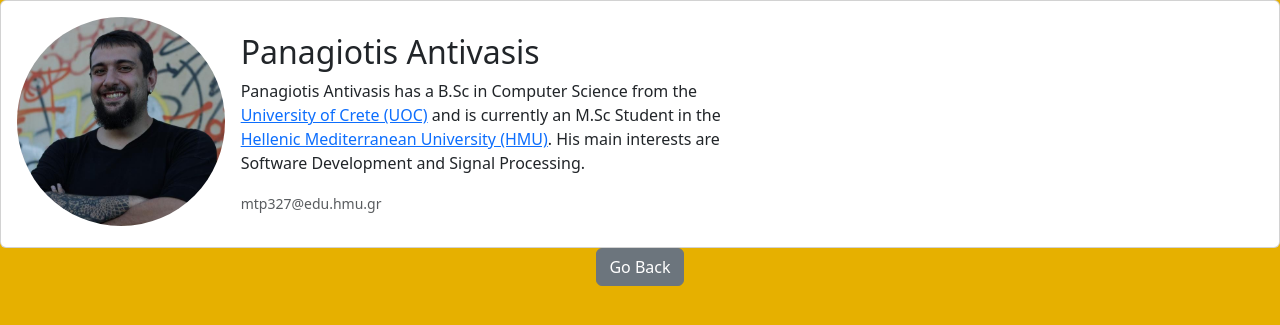
After one commit to Antibas/The-White-Rabbit-Demo, a Flask app: template templates/about.html in a window 1280 px wide. The commit adds this page. Shown: the top 325 px of the page. Run offline with Flask 3, Linux system fonts and the light colour scheme; the template is opened without the code that fills it, so the values that code supplies are empty; parts of the project's set-up code (start-up, migrations or seed data) failed here and were passed over.

Commit message:
feat: :sparkles: Added About

```diff
--- /dev/null
+++ b/templates/about.html
@@ -0,0 +1,41 @@
+<!DOCTYPE html>
+<html lang="en">
+<head>
+    <meta charset="UTF-8">
+    <meta name="viewport" content="width=device-width, initial-scale=1.0">
+    <title>About Us</title>
+            <link href="https://cdn.jsdelivr.net/npm/bootstrap@5.3.3/dist/css/bootstrap.min.css" rel="stylesheet" integrity="sha384-QWTKZyjpPEjISv5WaRU9OFeRpok6YctnYmDr5pNlyT2bRjXh0JMhjY6hW+ALEwIH" crossorigin="anonymous">
+        <!-- <link rel="stylesheet" href="{{ url_for('static', filename='css/styles.css') }}">
+        <link rel="shortcut icon" href="{{ url_for('static', filename='favicon.ico') }}"> -->
+        <link rel="stylesheet" href="static/css/styles.css">
+        <link rel="shortcut icon" href="static/favicon.ico">
+        <link rel="stylesheet" href="https://cdnjs.cloudflare.com/ajax/libs/font-awesome/6.4.0/css/all.min.css" integrity="sha512-iecdLmaskl7CVkqkXNQ/ZH/XLlvWZOJyj7Yy7tcenmpD1ypASozpmT/E0iPtmFIB46ZmdtAc9eNBvH0H/ZpiBw==" crossorigin="anonymous" referrerpolicy="no-referrer" />
+</head>
+<body>
+    <div class="card p-3 align-middle">
+        <div class="row g-0">
+            <div class="col-5 col-sm-2">
+                <img src="static/img/panos.jpg" class="img-fluid w-85 rounded-circle" alt="card-horizontal-image">
+            </div>
+            <div class="col-7 col-sm-10">
+                <div class="card-body">
+                    <h2 class="h2 card-title">Panagiotis Antivasis</h2>
+                    <p class="card-text text-wrap w-50">Panagiotis Antivasis has a B.Sc in Computer Science from the
+                        <a href="https://www.uoc.gr/" target="_blank">University of Crete (UOC)</a>
+                        and is currently an M.Sc Student in the <a href="https://hmu.gr/" target="_blank">Hellenic Mediterranean University (HMU)</a>.
+                        His main interests are Software Development and Signal Processing.
+                    </p>
+                    <p class="card-text"><small class="text-muted">mtp327@edu.hmu.gr</small></p>
+                </div>
+            </div>
+        </div>
+    </div>
+    <div class="card-footer text-center">
+        <a href="/" class="btn btn-secondary">Go Back</a>
+    </div>
+    <script src="static/js/script.js"></script>
+    <!-- <script src="{{ url_for('static', filename='js/script.js') }}"></script> -->
+    <script src="https://cdn.jsdelivr.net/npm/bootstrap@5.3.3/dist/js/bootstrap.bundle.min.js" integrity="sha384-YvpcrYf0tY3lHB60NNkmXc5s9fDVZLESaAA55NDzOxhy9GkcIdslK1eN7N6jIeHz" crossorigin="anonymous"></script>
+
+</body>
+</html>
--- a/templates/graph.html
+++ b/templates/graph.html
@@ -6,12 +6,12 @@
         <title>Output Graph</title>
         <link href="https://cdn.jsdelivr.net/npm/bootstrap@5.3.3/dist/css/bootstrap.min.css" rel="stylesheet" integrity="sha384-QWTKZyjpPEjISv5WaRU9OFeRpok6YctnYmDr5pNlyT2bRjXh0JMhjY6hW+ALEwIH" crossorigin="anonymous">
         <!-- <link rel="stylesheet" href="{{ url_for('static', filename='css/styles.css') }}">
-        <link rel="shortcut icon" href="{{ url_for('static', filename='images/favicon.ico') }}"> -->
+        <link rel="shortcut icon" href="{{ url_for('static', filename='favicon.ico') }}"> -->
         <script src="https://cdn.socket.io/4.6.1/socket.io.min.js"></script>
         <script type="text/javascript" src="https://unpkg.com/vis-network@9.1.2/dist/vis-network.min.js"></script>
         <link href="https://unpkg.com/vis-network@9.1.2/dist/vis-network.min.css" rel="stylesheet" />
         <link rel="stylesheet" href="static/css/styles.css">
-        <link rel="shortcut icon" href="static/images/favicon.ico">
+        <link rel="shortcut icon" href="static/favicon.ico">
         <link rel="stylesheet" href="https://cdnjs.cloudflare.com/ajax/libs/font-awesome/6.4.0/css/all.min.css" integrity="sha512-iecdLmaskl7CVkqkXNQ/ZH/XLlvWZOJyj7Yy7tcenmpD1ypASozpmT/E0iPtmFIB46ZmdtAc9eNBvH0H/ZpiBw==" crossorigin="anonymous" referrerpolicy="no-referrer" />
     </head>
     <body>
```
Also changed, not shown: templates/index.html (+8 -5 lines), static/img/panos.jpg (added).
